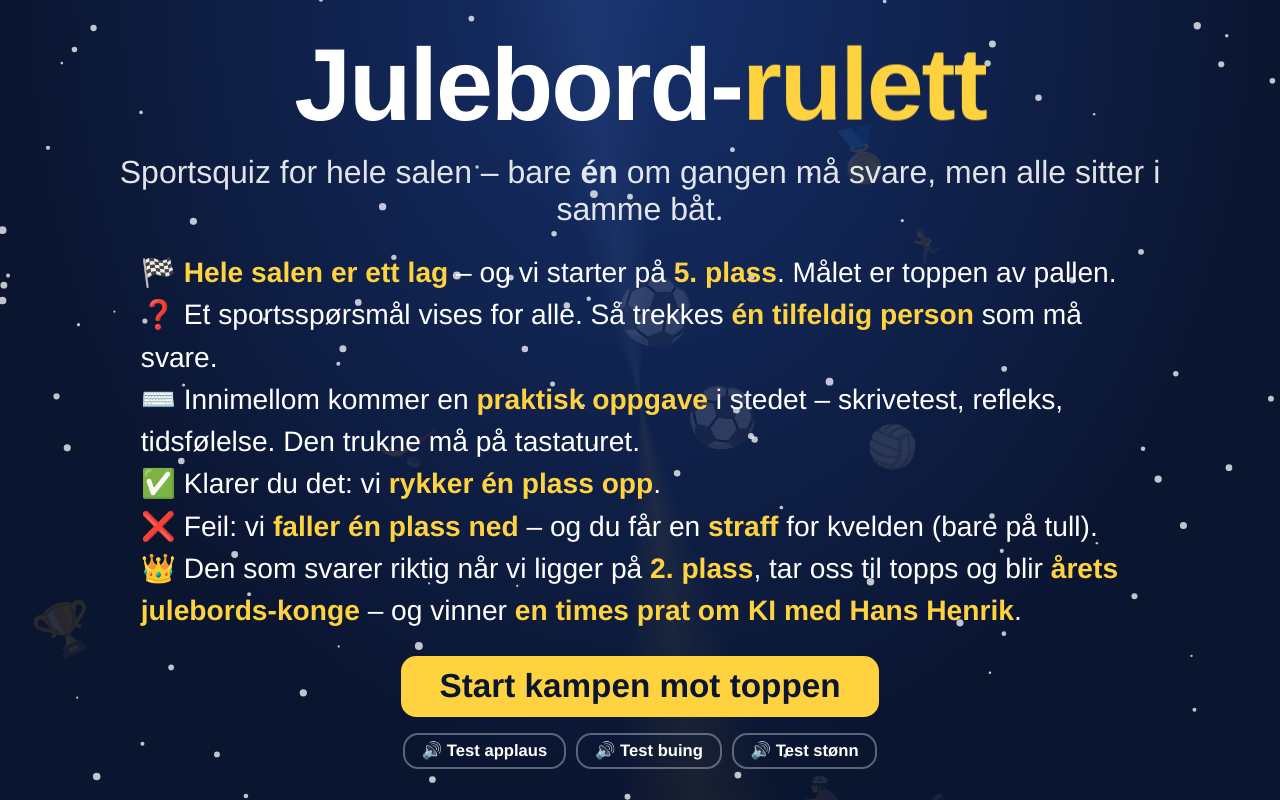
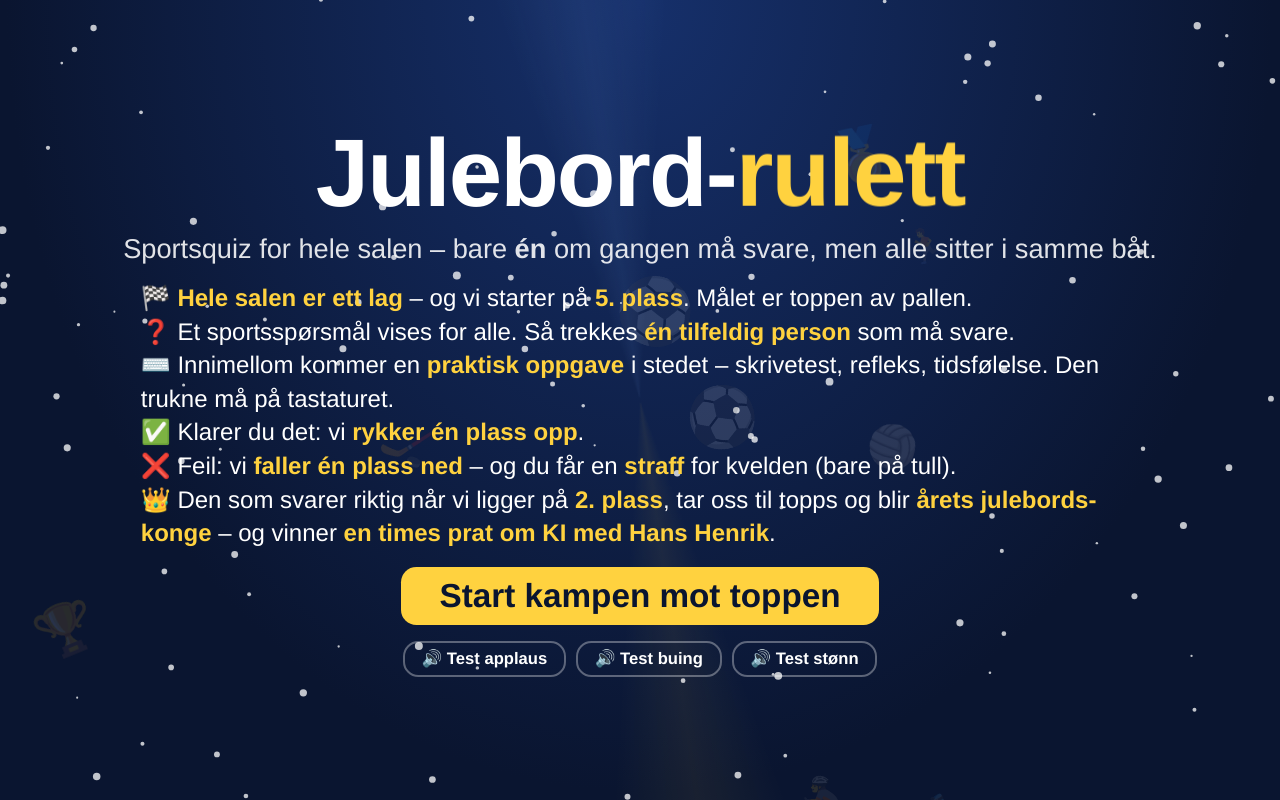
Before and after one commit to carlandreaswold-collab/ki-rulett-26, a plain HTML site: page storskjerm.html in a window 1280 px wide. Drawn offline with Linux system fonts and the light colour scheme.

Commit message:
Storskjerm: forsiden skalerer etter høyde, Tilbake-knapp øverst på vinnerskjerm
Co-Authored-By: Claude Sonnet 5.5 <noreply@anthropic.com>

```diff
--- a/storskjerm.html
+++ b/storskjerm.html
@@ -161,6 +161,13 @@
   .goal .keeper{position:absolute;bottom:0;font-size:4vw;transform:translateX(-50%)}
   .goal .aim{position:absolute;top:30%;font-size:3.4vw;transform:translateX(-50%)}
   .tgood{outline:.5vw solid #7dffb0;outline-offset:.5vw}.tbad{outline:.5vw solid #ff6b6b;outline-offset:.5vw}
+  /* forside: skaler etter både bredde og høyde, så alt får plass i lave vinduer */
+  #s-intro{padding:2vh 5vw}
+  #s-intro h1{font-size:min(8vw,12vh)}
+  #s-intro .sub{font-size:min(2.5vw,3.4vh);margin-top:1.2vh}
+  #s-intro .rules{font-size:min(2.2vw,3vh);margin-top:2vh;line-height:1.4}
+  #s-intro #start{font-size:min(2.6vw,4.2vh);margin-top:2.2vh;padding:1.2vh 3vw}
+  #s-intro button.ghost{font-size:min(1.3vw,2.2vh)}
 </style>
 </head>
 <body>
@@ -225,7 +232,7 @@
     <div class="step s1"><div id="kcard"></div><div class="blk"><span>1</span><small>JULEBORDS-KONGE</small></div></div>
     <div class="step s3"><div class="who" id="w3"></div><div class="blk"><span>3</span></div></div>
   </div>
-  <button class="ghost" id="home2" style="position:absolute;bottom:2vh;right:2vw;z-index:5">↩ Tilbake til start</button>
+  <button class="ghost" id="home2" style="position:absolute;top:1.5vh;right:1.5vw;z-index:5">↩ Tilbake til start</button>
   <div class="prize"><small>🏆 Kongens premie</small><b>En times prat om KI med Hans Henrik</b><span>på julebordet i kveld</span></div>
 </div>
 
```
